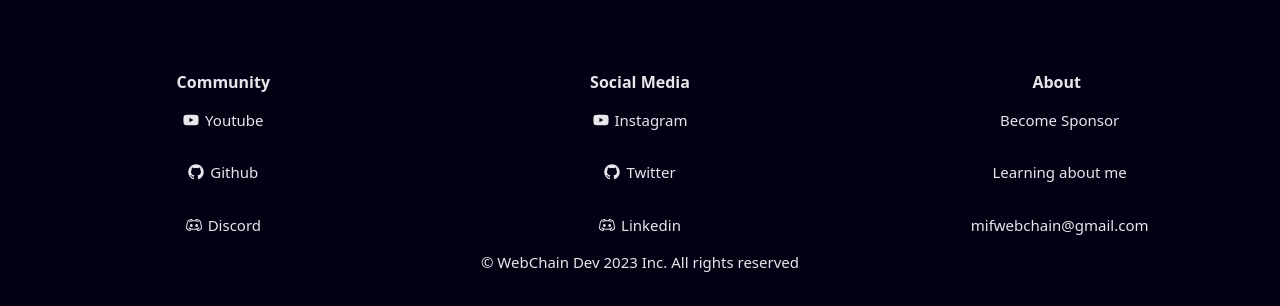
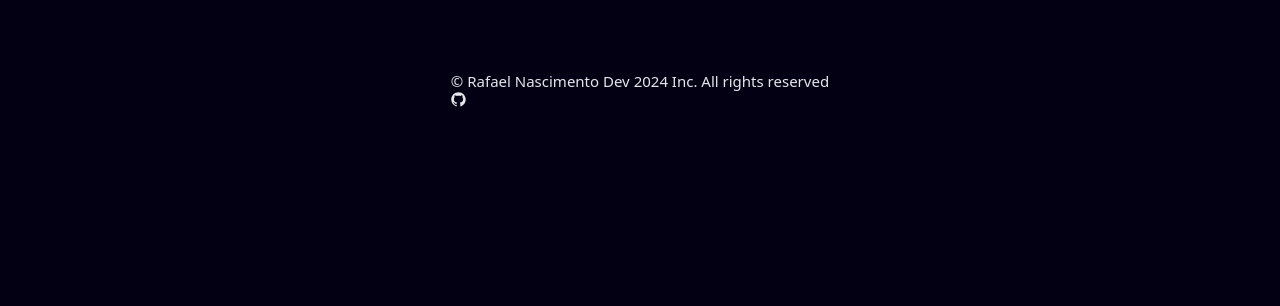
Before and after one commit to rafacore/portfolio, a Next.js app: page / in a window 1280 px wide. Shown: the part 4636-4942 px from the top of the page. After the commit the page ends 4778 px from the top, so only its background shows below. Built offline with nearby package versions, Linux system fonts and the light colour scheme; a web font is replaced by a local one.

Commit message:
update footer  section

```diff
--- a/app/components/main/Footer.tsx
+++ b/app/components/main/Footer.tsx
@@ -13,58 +13,10 @@ const Footer = () => {
   return (
     <div className="w-full h-full bg-transparent text-gray-200 shadow-lg p-[15px] ">
         <div className="w-full flex flex-col items-center justify-center m-auto">
-            <div className="w-full h-full flex flex-row items-center justify-around flex-wrap">
 
 
-                <div className="min-w-[200px] h-auto flex flex-col items-center justify-start">
-                    <div className="font-bold text-[16px]">Community</div>
-                    <p className="flex flex-row items-center my-[15px] cursor-pointer">
-                        <FaYoutube />
-                        <span className="text-[15px] ml-[6px]">Youtube</span>
-                    </p>
-                    <p className="flex flex-row items-center my-[15px] cursor-pointer">
-                        <RxGithubLogo />
-                        <span className="text-[15px] ml-[6px]">Github</span>
-                    </p>
-                    <p className="flex flex-row items-center my-[15px] cursor-pointer">
-                        <RxDiscordLogo />
-                        <span className="text-[15px] ml-[6px]">Discord</span>
-                    </p>
-                </div>
-                <div className="min-w-[200px] h-auto flex flex-col items-center justify-start">
-                    <div className="font-bold text-[16px]">Social Media</div>
-                    <p className="flex flex-row items-center my-[15px] cursor-pointer">
-                        <FaYoutube />
-                        <span className="text-[15px] ml-[6px]">Instagram</span>
-                    </p>
-                    <p className="flex flex-row items-center my-[15px] cursor-pointer">
-                        <RxGithubLogo />
-                        <span className="text-[15px] ml-[6px]">Twitter</span>
-                    </p>
-                    <p className="flex flex-row items-center my-[15px] cursor-pointer">
-                        <RxDiscordLogo />
-                        <span className="text-[15px] ml-[6px]">Linkedin</span>
-                    </p>
-                </div>
-                <div className="min-w-[200px] h-auto flex flex-col items-center justify-start">
-                    <div className="font-bold text-[16px]">About</div>
-                   <p className="flex flex-row items-center my-[15px] cursor-pointer">
-
-                        <span className="text-[15px] ml-[6px]">Become Sponsor</span>
-                    </p>
-                    <p className="flex flex-row items-center my-[15px] cursor-pointer">
-
-                        <span className="text-[15px] ml-[6px]">Learning about me</span>
-                    </p>
-                    <p className="flex flex-row items-center my-[15px] cursor-pointer">
-
-                        <span className="text-[15px] ml-[6px]">mifwebchain@gmail.com</span>
-                    </p>
-                </div>
-            </div>
-
             <div className="mb-[20px] text-[15px] text-center">
-                &copy; WebChain Dev 2023 Inc. All rights reserved
+                &copy; Rafael Nascimento Dev 2024 Inc. All rights reserved<RxGithubLogo />
             </div>
         </div>
     </div>
```
